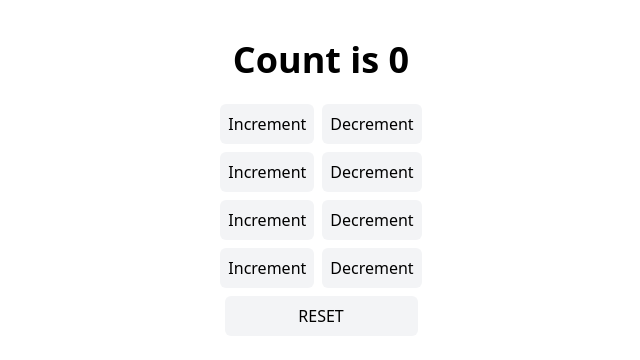
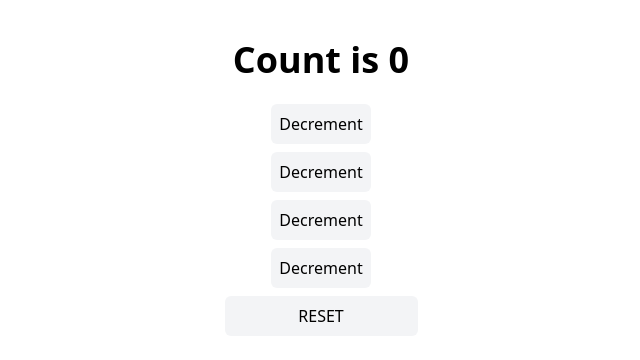
Before and after one commit to tanvir35web/context-api, a React (Vite) app: page / in a window 1280 px wide. Shown: the top 360 px of the page, without its empty margins (319-959 px from the left). Built offline with nearby package versions, Linux system fonts and the light colour scheme.

Commit message:
increase button deleted for testing purpose

```diff
--- a/src/components/Counter.jsx
+++ b/src/components/Counter.jsx
@@ -6,14 +6,7 @@ const Counter = () => {
     const counterContext = useContext(CounterContextApi);
     return (
         <div className="text-center">
-            <button
-                onClick={() =>
-                    counterContext.setCount(counterContext.count + 1)
-                }
-                className="p-2 bg-gray-100 m-1 rounded-md hover:bg-green-200"
-            >
-                Increment
-            </button>
+
             <button
                 onClick={() =>
                     counterContext.setCount(counterContext.count - 1)
```
